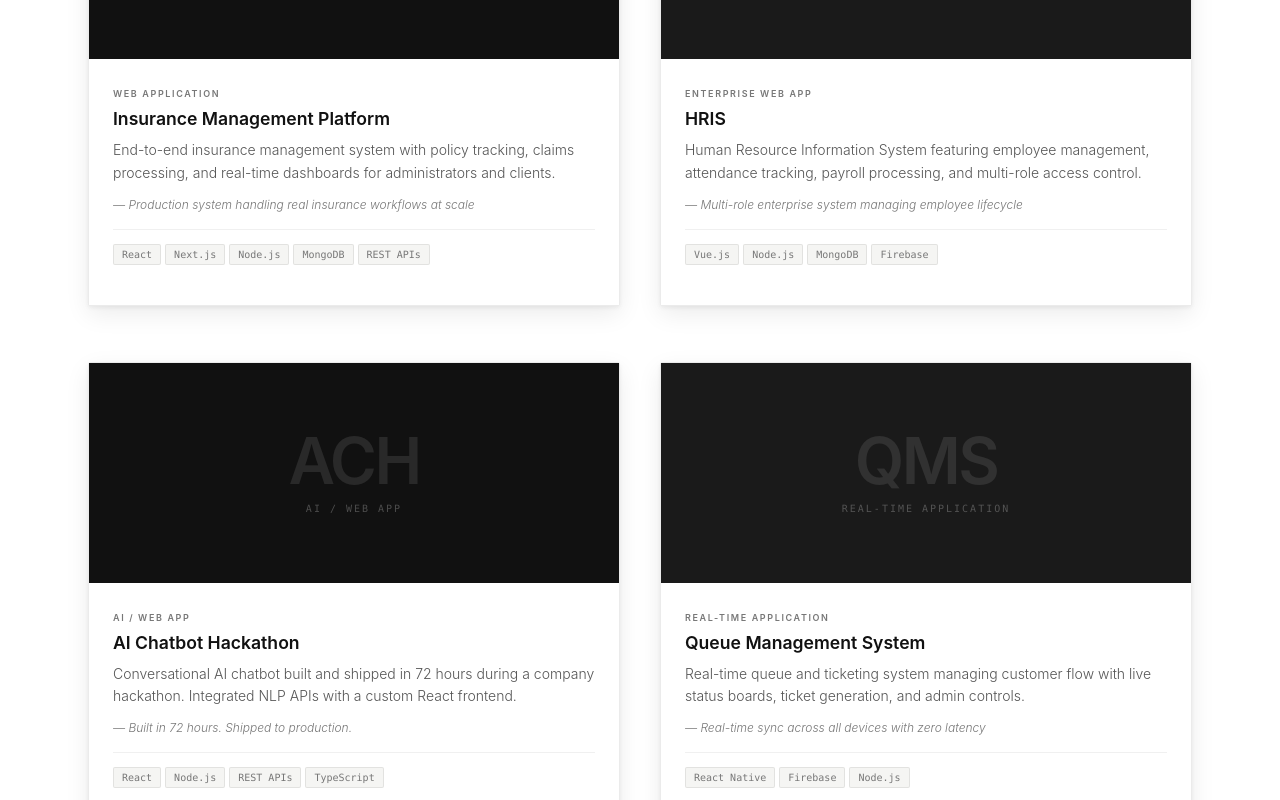
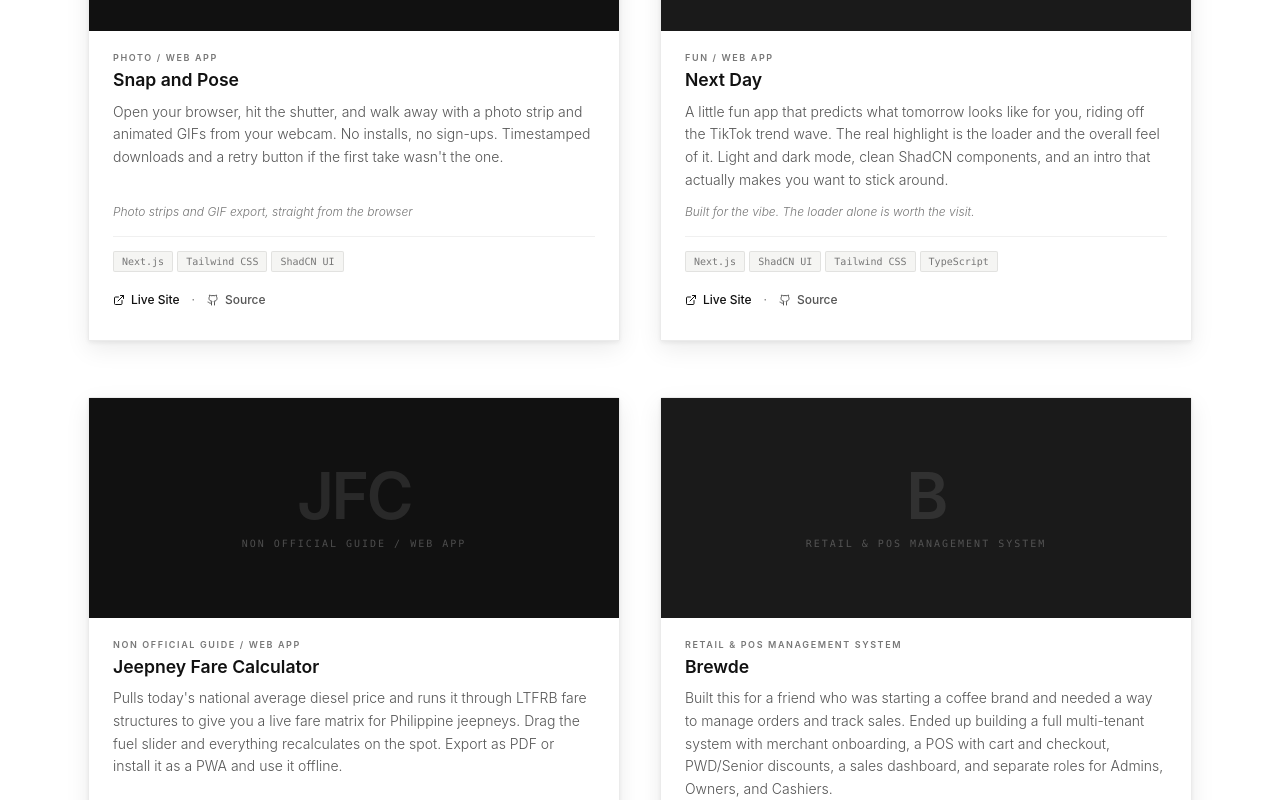
Before and after one commit to Drawde0731/portfolio, a Next.js app: page / in a window 1280 px wide. Shown: the part 4660-5460 px from the top of the page. Built offline with nearby package versions, Linux system fonts and the light colour scheme.

Commit message:
update Featured Work with latest personal projects

```diff
--- a/components/sections/ProjectsSection.tsx
+++ b/components/sections/ProjectsSection.tsx
@@ -1,13 +1,11 @@
 "use client";
 
 import { motion } from "framer-motion";
+import { ExternalLink, Github } from "lucide-react";
 import SectionHeader from "@/components/ui/SectionHeader";
 import { PROJECTS } from "@/lib/constants";
 
-// Slight rotation for each card — alternating for editorial feel
 const TILTS = ["rotate-1", "-rotate-1", "-rotate-1", "rotate-1"];
-
-// Dark image-area backgrounds for each project — monochrome variety
 const IMAGE_BG = ["#111111", "#1A1A1A", "#111111", "#1A1A1A"];
 
 export default function ProjectsSection() {
@@ -15,10 +13,9 @@ export default function ProjectsSection() {
     <section id="projects" className="py-28 section-white" style={{ borderTop: "1px solid rgba(0,0,0,0.07)" }}>
       <div className="max-w-6xl mx-auto px-6">
         <SectionHeader eyebrow="Portfolio" title="Featured Work"
-          subtitle="A selection of production systems built across web and mobile platforms." />
+          subtitle="Personal projects built for fun, for friends, and for real people." />
 
-        {/* Polaroid grid — slight tilt on each card */}
-        <div className="grid grid-cols-1 md:grid-cols-2 gap-10 md:gap-x-10 md:gap-y-14">
+        <div className="grid grid-cols-1 md:grid-cols-2 gap-10 md:gap-x-10 md:gap-y-14 items-stretch">
           {PROJECTS.map((project, i) => (
             <motion.div
               key={project.id}
@@ -26,44 +23,80 @@ export default function ProjectsSection() {
               whileInView={{ opacity: 1, y: 0 }}
               viewport={{ once: true }}
               transition={{ duration: 0.6, delay: i * 0.1 }}
-              className={`${TILTS[i % TILTS.length]} hover:rotate-0 transition-transform duration-500`}
+              className={`${TILTS[i % TILTS.length]} hover:rotate-0 transition-transform duration-500 h-full`}
             >
-              {/* Polaroid frame */}
-              <div className="polaroid" style={{ borderRadius: "3px", border: "1px solid rgba(0,0,0,0.08)" }}>
+              <div className="polaroid flex flex-col h-full" style={{ borderRadius: "3px", border: "1px solid rgba(0,0,0,0.08)" }}>
 
                 {/* Photo area */}
-                <div
-                  className="w-full flex items-center justify-center overflow-hidden"
+                <a
+                  href={project.liveUrl}
+                  target="_blank"
+                  rel="noopener noreferrer"
+                  className="block w-full overflow-hidden group/photo flex-shrink-0"
                   style={{ height: "220px", background: IMAGE_BG[i % IMAGE_BG.length] }}
+                  aria-label={`Open ${project.title} live site`}
                 >
-                  <div className="text-center px-8 select-none">
-                    <div className="font-semibold text-white/10 mb-2"
-                      style={{ fontSize: "clamp(2.5rem, 6vw, 4rem)", letterSpacing: "-0.04em", lineHeight: 1 }}>
-                      {project.title.split(" ").map((w: string) => w[0]).join("").slice(0, 3)}
+                  <div className="w-full h-full flex items-center justify-center relative">
+                    <div className="text-center px-8 select-none transition-opacity duration-300 group-hover/photo:opacity-30">
+                      <div className="font-semibold text-white/10 mb-2"
+                        style={{ fontSize: "clamp(2.5rem, 6vw, 4rem)", letterSpacing: "-0.04em", lineHeight: 1 }}>
+                        {project.title.split(" ").map((w: string) => w[0]).join("").slice(0, 3)}
+                      </div>
+                      <div className="text-[10px] font-mono uppercase tracking-[0.2em] text-white/25">{project.category}</div>
                     </div>
-                    <div className="text-[10px] font-mono uppercase tracking-[0.2em] text-white/25">{project.category}</div>
+                    <div className="absolute inset-0 flex items-center justify-center opacity-0 group-hover/photo:opacity-100 transition-opacity duration-300">
+                      <div className="flex items-center gap-2 text-white text-sm font-medium">
+                        <ExternalLink size={16} />
+                        <span>View Live</span>
+                      </div>
+                    </div>
                   </div>
-                </div>
+                </a>
 
-                {/* Polaroid caption area — generous bottom padding is key */}
-                <div className="bg-white px-6 pt-5 pb-10">
+                {/* Caption area — flex-col so links stay at bottom */}
+                <div className="bg-white px-6 pt-5 pb-8 flex flex-col flex-1">
                   <span className="text-[9px] font-semibold uppercase tracking-[0.18em] text-text-muted">
                     {project.category}
                   </span>
                   <h3 className="text-[1.1rem] font-semibold text-ink mt-1 mb-2 leading-snug">
                     {project.title}
                   </h3>
-                  <p className="text-sm text-text-secondary leading-relaxed mb-3 font-light">
+                  <p className="text-sm text-text-secondary leading-relaxed mb-3 font-light flex-1">
                     {project.description}
                   </p>
-                  <p className="text-xs text-text-muted italic font-light mb-4">— {project.highlight}</p>
-                  <div className="flex flex-wrap gap-1" style={{ paddingTop: "14px", borderTop: "1px solid rgba(0,0,0,0.06)" }}>
+                  <p className="text-xs text-text-muted italic font-light mb-4">{project.highlight}</p>
+
+                  {/* Tech tags */}
+                  <div className="flex flex-wrap gap-1 mb-5" style={{ paddingTop: "14px", borderTop: "1px solid rgba(0,0,0,0.06)" }}>
                     {project.tech.map((t: string) => (
                       <span key={t} className="px-2 py-0.5 text-[10px] font-mono rounded-sm text-text-muted"
                         style={{ background: "#F5F5F3", border: "1px solid rgba(0,0,0,0.08)" }}>
                         {t}
                       </span>
                     ))}
+                  </div>
+
+                  {/* Links — pinned to bottom */}
+                  <div className="flex items-center gap-3 mt-auto">
+                    <a
+                      href={project.liveUrl}
+                      target="_blank"
+                      rel="noopener noreferrer"
+                      className="flex items-center gap-1.5 text-xs font-medium text-ink hover:opacity-60 transition-opacity"
+                    >
+                      <ExternalLink size={12} />
+                      Live Site
+                    </a>
+                    <span className="text-text-muted text-xs">·</span>
+                    <a
+                      href={project.repoUrl}
+                      target="_blank"
+                      rel="noopener noreferrer"
+                      className="flex items-center gap-1.5 text-xs font-medium text-text-secondary hover:text-ink transition-colors"
+                    >
+                      <Github size={12} />
+                      Source
+                    </a>
                   </div>
                 </div>
               </div>
--- a/lib/constants.ts
+++ b/lib/constants.ts
@@ -27,56 +27,48 @@ export const SKILLS = {
 
 export const PROJECTS = [
   {
-    id: "insurance-platform",
-    title: "Insurance Management Platform",
-    category: "Web Application",
+    id: "snap-and-pose",
+    title: "Snap and Pose",
+    category: "Photo / Web App",
     description:
-      "End-to-end insurance management system with policy tracking, claims processing, and real-time dashboards for administrators and clients.",
-    problem:
-      "Manual insurance workflows causing delays in policy management and claims processing.",
-    solution:
-      "Built a full-stack web application with role-based access, real-time data, and automated workflow triggers.",
-    tech: ["React", "Next.js", "Node.js", "MongoDB", "REST APIs"],
-    highlight: "Production system handling real insurance workflows at scale",
+      "Open your browser, hit the shutter, and walk away with a photo strip and animated GIFs from your webcam. No installs, no sign-ups. Timestamped downloads and a retry button if the first take wasn't the one.",
+    highlight: "Photo strips and GIF export, straight from the browser",
+    tech: ["Next.js", "Tailwind CSS", "ShadCN UI"],
+    liveUrl: "https://photobooth-app-delta.vercel.app/",
+    repoUrl: "https://github.com/Drawde0731/photobooth-app",
   },
   {
-    id: "hris-system",
-    title: "HRIS",
-    category: "Enterprise Web App",
+    id: "next-day",
+    title: "Next Day",
+    category: "Fun / Web App",
     description:
-      "Human Resource Information System featuring employee management, attendance tracking, payroll processing, and multi-role access control.",
-    problem:
-      "Manual HR processes across spreadsheets leading to data inconsistency and slow reporting.",
-    solution:
-      "Developed a centralized HRIS with role-based dashboards, automated payroll logic, and real-time attendance tracking.",
-    tech: ["Vue.js", "Node.js", "MongoDB", "Firebase"],
-    highlight: "Multi-role enterprise system managing employee lifecycle",
+      "A little fun app that predicts what tomorrow looks like for you, riding off the TikTok trend wave. The real highlight is the loader and the overall feel of it. Light and dark mode, clean ShadCN components, and an intro that actually makes you want to stick around.",
+    highlight: "Built for the vibe. The loader alone is worth the visit.",
+    tech: ["Next.js", "ShadCN UI", "Tailwind CSS", "TypeScript"],
+    liveUrl: "https://next-day-peach.vercel.app/",
+    repoUrl: "https://github.com/Drawde0731/next-day",
   },
   {
-    id: "ai-chatbot",
-    title: "AI Chatbot Hackathon",
-    category: "AI / Web App",
+    id: "jeepney-fare-calculator",
+    title: "Jeepney Fare Calculator",
+    category: "Non Official Guide / Web App",
     description:
-      "Conversational AI chatbot built and shipped in 72 hours during a company hackathon. Integrated NLP APIs with a custom React frontend.",
-    problem:
-      "Customer support overloaded with repetitive queries requiring fast automated responses.",
-    solution:
-      "Rapidly built an NLP-powered chatbot with a clean chat interface, context tracking, and seamless API integration.",
-    tech: ["React", "Node.js", "REST APIs", "TypeScript"],
-    highlight: "Built in 72 hours. Shipped to production.",
+      "Pulls today's national average diesel price and runs it through LTFRB fare structures to give you a live fare matrix for Philippine jeepneys. Drag the fuel slider and everything recalculates on the spot. Export as PDF or install it as a PWA and use it offline.",
+    highlight: "Real diesel prices, real LTFRB math, works offline as a PWA",
+    tech: ["Next.js", "TypeScript", "Tailwind CSS", "Chart.js"],
+    liveUrl: "https://jeepney-fare-calculator.vercel.app/",
+    repoUrl: "https://github.com/Drawde0731/jeepney-fare-calculator",
   },
   {
-    id: "queue-management",
-    title: "Queue Management System",
-    category: "Real-Time Application",
+    id: "brewde",
+    title: "Brewde",
+    category: "Retail & POS Management System",
     description:
-      "Real-time queue and ticketing system managing customer flow with live status boards, ticket generation, and admin controls.",
-    problem:
-      "Physical queues creating poor customer experience and inefficient staff allocation.",
-    solution:
-      "Built a real-time queue system with Firebase live sync, digital ticket generation, and a staff management dashboard.",
-    tech: ["React Native", "Firebase", "Node.js"],
-    highlight: "Real-time sync across all devices with zero latency",
+      "Built this for a friend who was starting a coffee brand and needed a way to manage orders and track sales. Ended up building a full multi-tenant system with merchant onboarding, a POS with cart and checkout, PWD/Senior discounts, a sales dashboard, and separate roles for Admins, Owners, and Cashiers.",
+    highlight: "Multi-tenant cafe system built for a real, growing coffee brand",
+    tech: ["Next.js", "Supabase", "TypeScript", "Tailwind CSS"],
+    liveUrl: "https://brewde.vercel.app/",
+    repoUrl: "https://github.com/Drawde0731/Brewde",
   },
 ];
 
```
